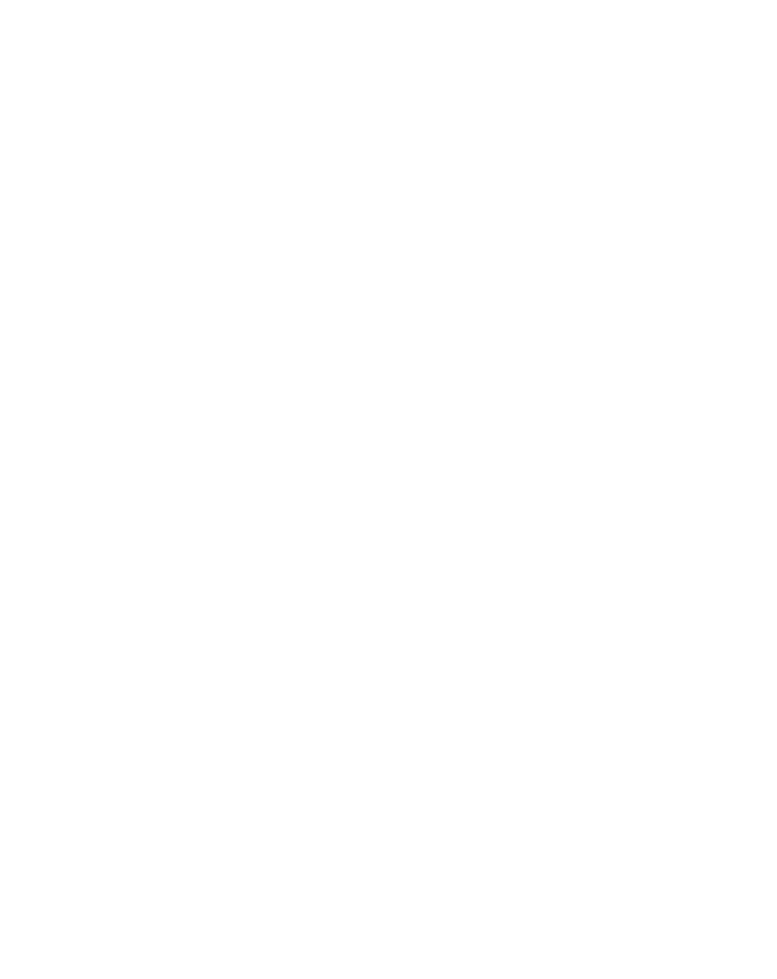
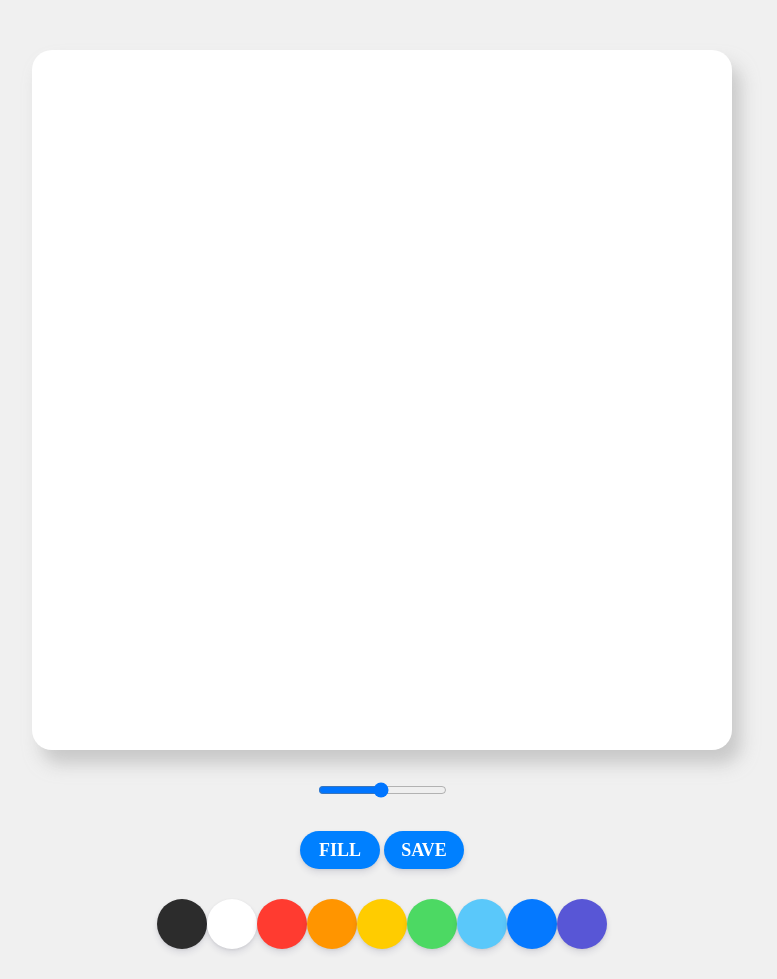
Before and after one commit to ilfm/paintJavascript, a plain HTML site: page WebContent/index.html in a window 1280 px wide. Shown: the whole page, without its empty margins (258-1035 px from the left). Before the commit the page ends 800 px from the top, so only its background shows below. Drawn offline with Linux system fonts and the light colour scheme.

Commit message:
21.01.18 style finished new keyword- :active, text-transform, all:unset

```diff
--- a/WebContent/index.html
+++ b/WebContent/index.html
@@ -2,9 +2,32 @@
 <html>
 <head>
 <meta charset="UTF-8">
-<title>Insert title here</title>
+<link rel="stylesheet" href="style.css" />
+<title>PaintJS</title>
 </head>
 <body>
-<script src='app.js'></script>
+	<canvas id="jsCanvas" class="canvas"></canvas>
+	<div class="controls">
+		<div class="controls__range">
+			<input type="range" name="" id="jsRange" min="0.1" max="5.0" value="2.5" step="0.1"/>
+		</div>
+		<div class="controls__btns">
+			<button id="jsMode">Fill</button>
+			<button id="jsSave">Save</button>
+		</div>
+		<div class="controls__colors" id="jsColors">
+
+			<div class="controls__color black" ></div>
+			<div class="controls__color white" ></div>
+			<div class="controls__color red" ></div>
+			<div class="controls__color orange" ></div>
+			<div class="controls__color yellow" ></div>
+			<div class="controls__color green" ></div>
+			<div class="controls__color blue" ></div>
+			<div class="controls__color navy" ></div>
+			<div class="controls__color purple" ></div>
+		</div>
+	</div>
+	<script src="app.js"></script>
 </body>
 </html>
--- /dev/null
+++ b/WebContent/reset.css
@@ -0,0 +1,49 @@
+@charset "UTF-8";
+/* http://meyerweb.com/eric/tools/css/reset/
+   v2.0 | 20110126
+   License: none (public domain)
+*/
+
+html, body, div, span, applet, object, iframe,
+h1, h2, h3, h4, h5, h6, p, blockquote, pre,
+a, abbr, acronym, address, big, cite, code,
+del, dfn, em, img, ins, kbd, q, s, samp,
+small, strike, strong, sub, sup, tt, var,
+b, u, i, center,
+dl, dt, dd, ol, ul, li,
+fieldset, form, label, legend,
+table, caption, tbody, tfoot, thead, tr, th, td,
+article, aside, canvas, details, embed,
+figure, figcaption, footer, header, hgroup,
+menu, nav, output, ruby, section, summary,
+time, mark, audio, video {
+	margin: 0;
+	padding: 0;
+	border: 0;
+	font-size: 100%;
+	font: inherit;
+	vertical-align: baseline;
+}
+/* HTML5 display-role reset for older browsers */
+article, aside, details, figcaption, figure,
+footer, header, hgroup, menu, nav, section {
+	display: block;
+}
+body {
+	line-height: 1;
+}
+ol, ul {
+	list-style: none;
+}
+blockquote, q {
+	quotes: none;
+}
+blockquote:before, blockquote:after,
+q:before, q:after {
+	content: '';
+	content: none;
+}
+table {
+	border-collapse: collapse;
+	border-spacing: 0;
+}
--- a/WebContent/style.css
+++ b/WebContent/style.css
@@ -1 +1,124 @@
 @charset "UTF-8";
+/*
+	reset.css
+	:이름 그대로 css를 reset 하는 css파일
+	 각 브라우저마다 설정되어있는 기본 스타일이 다르기 때문에 reset 시켜야한다.
+
+*/
+@import "reset.css";
+
+body
+{
+	background-color: #F0F0F0;
+	display: flex;
+	flex-direction: column;
+	align-items: center;
+	padding-top: 50px;
+
+}
+.canvas
+{
+	width: 700px;
+	height: 700px;
+	background-color: white;
+	border-radius: 20px;
+	box-shadow :9px 14px 17px 0px rgba(173,173,173,0.59);
+}
+.controls
+{
+	padding-top: 30px;
+	padding-bottom: 30px;
+	display: flex;
+	flex-direction:column;
+	align-items: center;
+
+}
+.controls__btns button
+{
+	all:unset;	/* 모든 CSS 제거  */
+	cursor: pointer;
+	background-color: #0080ff;
+	padding: 10px 0px;
+	width:80px;
+	text-align: center;
+	border-radius: 20px;
+	color: white;
+	font-size: 18px;
+	box-shadow: 0 4px 6px rgba(50, 50, 93, 0.11), 0 1px 3px rgba(0, 0, 0, 0.08);
+	text-transform: uppercase;
+	font-weight:800;
+}
+.controls__btns button:active
+{
+	transform :scale(0.95);
+}
+/*
+	:active
+	active는 사용자가 활성화한 요소(버튼)를 나타내는데
+	여기서 "활성"이란 마우스로 버튼을 누르는 순간부터 떼는 시점까지를 의미한다.
+
+*/
+
+.controls .controls__btns
+{
+	margin-bottom:30px;
+
+}
+.controls__colors
+{
+	display: flex;
+
+}
+.controls__colors .controls__color
+{
+	width: 50px;
+	height: 50px;
+	border-radius: 25px;
+	cursor: pointer;
+	box-shadow: 0 4px 6px rgba(50, 50, 93, 0.11), 0 1px 3px rgba(0, 0, 0, 0.08);
+
+
+}
+
+.controls .controls__range
+{
+	padding-bottom: 30px;
+
+}
+.red
+{
+	background-color: #FF3B30;
+}
+
+.black
+{
+	background-color: #2C2C2C;
+}
+
+.white
+{
+	background-color: white;
+}
+.orange
+{
+	background-color: #FF9500;
+}
+.yellow
+{
+	background-color: #FFCC00;
+}
+.green
+{
+	background-color: #4CD963;
+}.blue
+{
+	background-color: #5AC8FA;
+}
+.navy
+{
+	background-color: #0579FF;
+}
+.purple
+{
+	background-color: #5856D6;
+}
```
